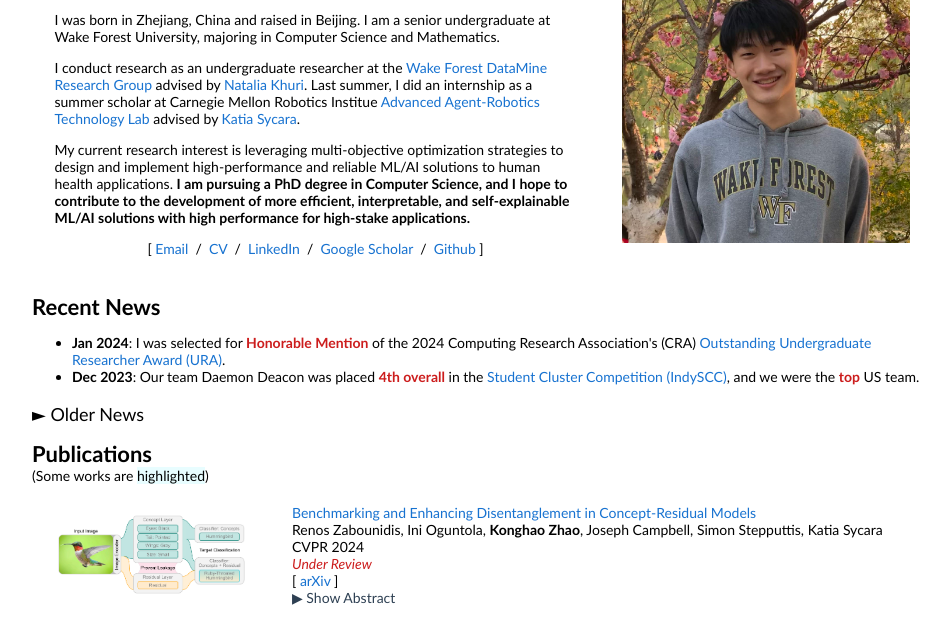
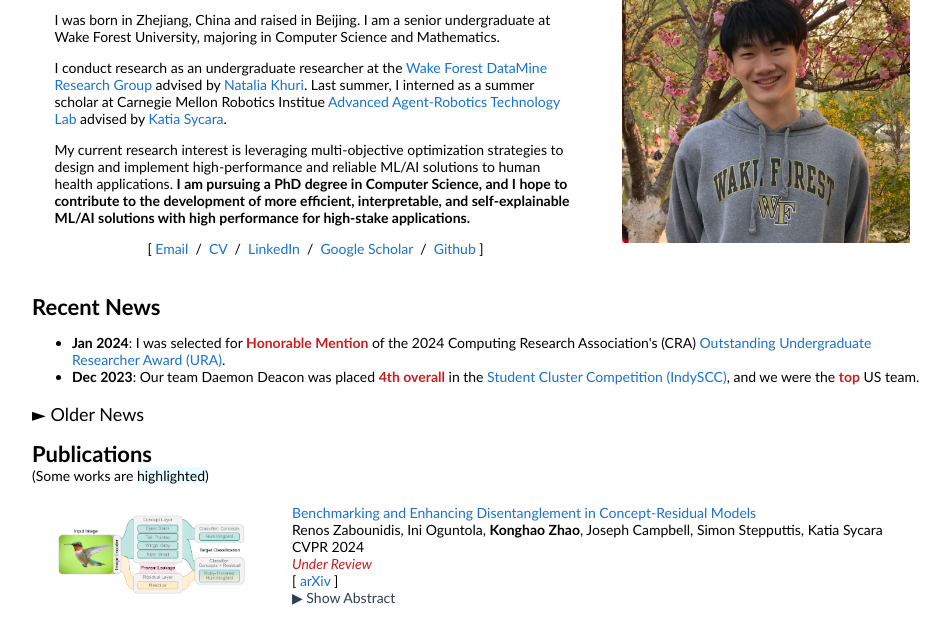
Before and after one commit to SheltonZhaoK/SheltonZhaoK.github.io, a plain HTML site: page index.html in a window 1280 px wide. Shown: the part 93-736 px from the top of the page, without its empty margins (158-1108 px from the left). Drawn offline with Linux system fonts and the light colour scheme.

Commit message:
change content

```diff
--- a/index.html
+++ b/index.html
@@ -29,7 +29,7 @@
 
                 <p>
                 I conduct research as an undergraduate researcher at the <a href="https://nataliakhuri.com/DataMineLab/"> Wake Forest DataMine Research Group</a> advised by <a href="https://nataliakhuri.com/">Natalia Khuri</a>.
-                Last summer, I did an internship as a summer scholar at Carnegie Mellon Robotics Institue <a href="https://www.cs.cmu.edu/%7Esoftagents/">Advanced Agent-Robotics Technology Lab</a> advised by <a href="https://www.cs.cmu.edu/~sycara/">Katia Sycara</a>.
+                Last summer, I interned as a summer scholar at Carnegie Mellon Robotics Institue <a href="https://www.cs.cmu.edu/%7Esoftagents/">Advanced Agent-Robotics Technology Lab</a> advised by <a href="https://www.cs.cmu.edu/~sycara/">Katia Sycara</a>.
                 </p>
 
                 <p>
```
Also changed, not shown: 1 other file.
